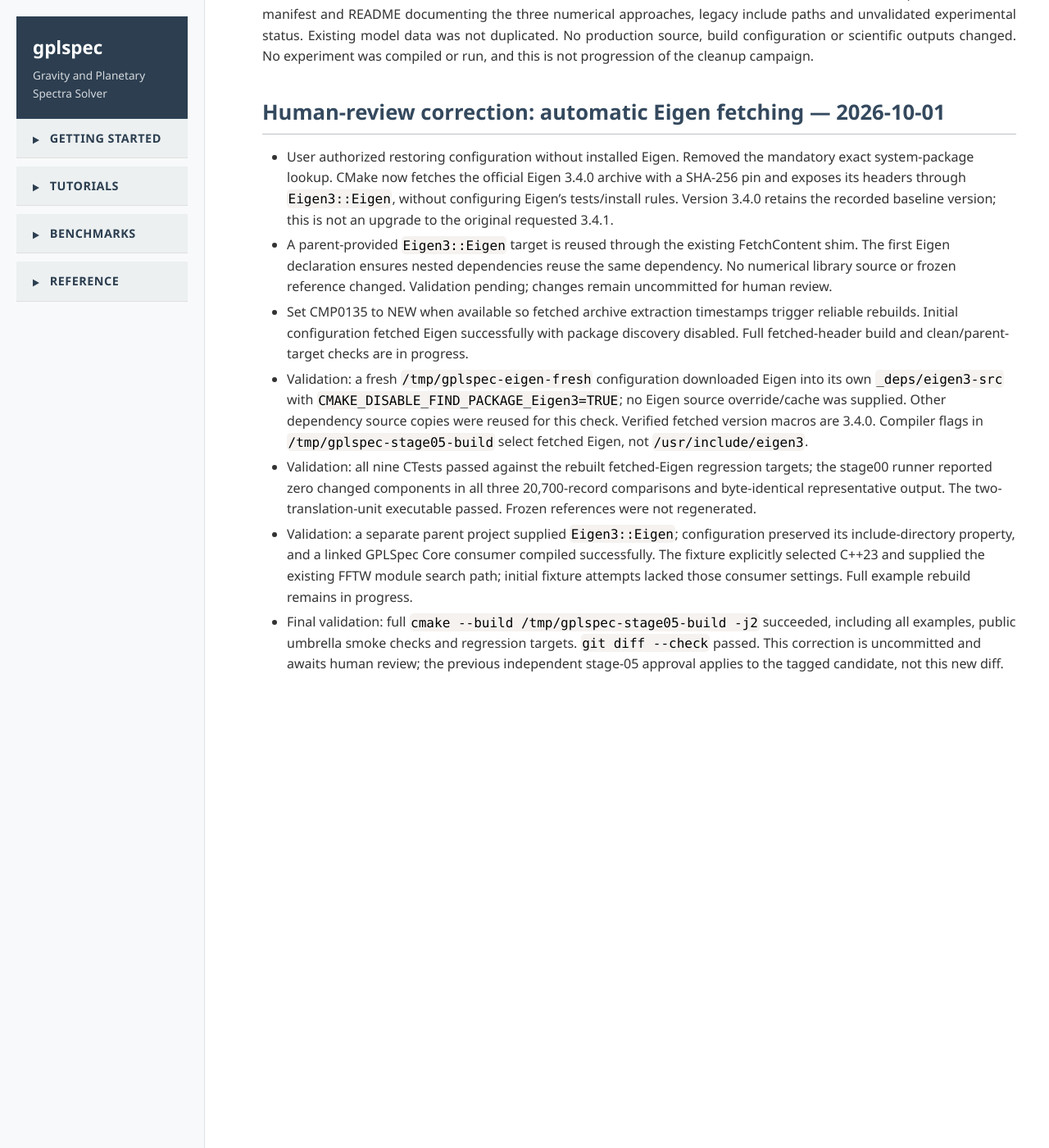
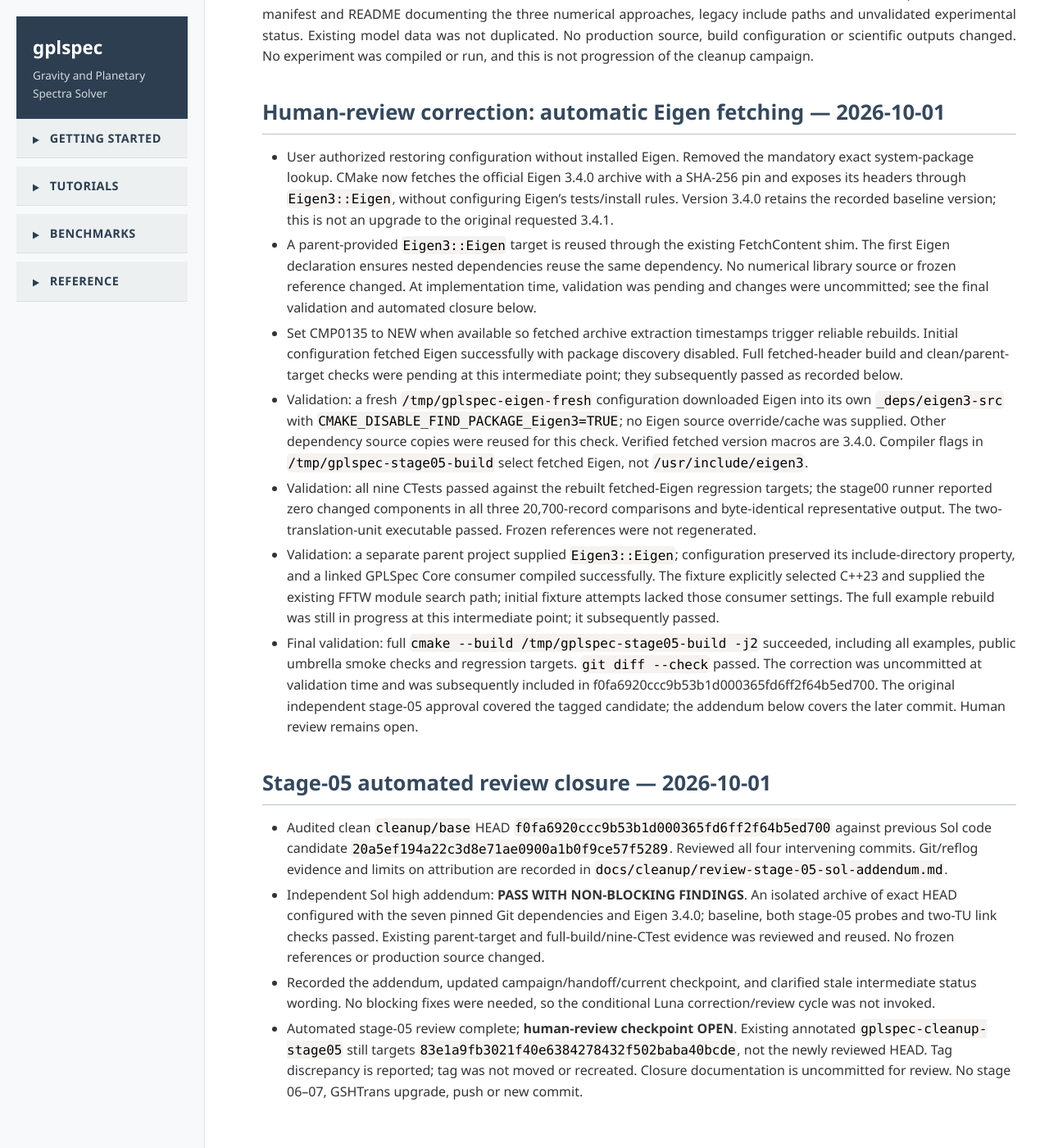
Before and after one commit to adcm2/gplspec, a Jekyll site: the page built from implementation_status.md, in a window 1280 px wide and 1400 px high, scrolled down 17487 px. Shown: the whole window at 82% size. Built offline with Jekyll 4.4.1, drawn with Linux system fonts in a browser that asks for light colours; nearby versions of some CDN libraries; our own code applies the rules of GitHub Pages for plain Markdown files; before the commit the page ends 18366 px from its top, so only the background shows below that.

Commit message:
Update documentation and add automated review addendum for stage 05

```diff
--- a/implementation_status.md
+++ b/implementation_status.md
@@ -225,9 +225,16 @@ At the user's request, copied the historical ellipticity experiment, plotting sc
 ## Human-review correction: automatic Eigen fetching — 2026-10-01
 
 - User authorized restoring configuration without installed Eigen. Removed the mandatory exact system-package lookup. CMake now fetches the official Eigen 3.4.0 archive with a SHA-256 pin and exposes its headers through `Eigen3::Eigen`, without configuring Eigen's tests/install rules. Version 3.4.0 retains the recorded baseline version; this is not an upgrade to the original requested 3.4.1.
-- A parent-provided `Eigen3::Eigen` target is reused through the existing FetchContent shim. The first Eigen declaration ensures nested dependencies reuse the same dependency. No numerical library source or frozen reference changed. Validation pending; changes remain uncommitted for human review.
-- Set CMP0135 to NEW when available so fetched archive extraction timestamps trigger reliable rebuilds. Initial configuration fetched Eigen successfully with package discovery disabled. Full fetched-header build and clean/parent-target checks are in progress.
+- A parent-provided `Eigen3::Eigen` target is reused through the existing FetchContent shim. The first Eigen declaration ensures nested dependencies reuse the same dependency. No numerical library source or frozen reference changed. At implementation time, validation was pending and changes were uncommitted; see the final validation and automated closure below.
+- Set CMP0135 to NEW when available so fetched archive extraction timestamps trigger reliable rebuilds. Initial configuration fetched Eigen successfully with package discovery disabled. Full fetched-header build and clean/parent-target checks were pending at this intermediate point; they subsequently passed as recorded below.
 - Validation: a fresh `/tmp/gplspec-eigen-fresh` configuration downloaded Eigen into its own `_deps/eigen3-src` with `CMAKE_DISABLE_FIND_PACKAGE_Eigen3=TRUE`; no Eigen source override/cache was supplied. Other dependency source copies were reused for this check. Verified fetched version macros are 3.4.0. Compiler flags in `/tmp/gplspec-stage05-build` select fetched Eigen, not `/usr/include/eigen3`.
 - Validation: all nine CTests passed against the rebuilt fetched-Eigen regression targets; the stage00 runner reported zero changed components in all three 20,700-record comparisons and byte-identical representative output. The two-translation-unit executable passed. Frozen references were not regenerated.
-- Validation: a separate parent project supplied `Eigen3::Eigen`; configuration preserved its include-directory property, and a linked GPLSpec Core consumer compiled successfully. The fixture explicitly selected C++23 and supplied the existing FFTW module search path; initial fixture attempts lacked those consumer settings. Full example rebuild remains in progress.
-- Final validation: full `cmake --build /tmp/gplspec-stage05-build -j2` succeeded, including all examples, public umbrella smoke checks and regression targets. `git diff --check` passed. This correction is uncommitted and awaits human review; the previous independent stage-05 approval applies to the tagged candidate, not this new diff.
+- Validation: a separate parent project supplied `Eigen3::Eigen`; configuration preserved its include-directory property, and a linked GPLSpec Core consumer compiled successfully. The fixture explicitly selected C++23 and supplied the existing FFTW module search path; initial fixture attempts lacked those consumer settings. The full example rebuild was still in progress at this intermediate point; it subsequently passed.
+- Final validation: full `cmake --build /tmp/gplspec-stage05-build -j2` succeeded, including all examples, public umbrella smoke checks and regression targets. `git diff --check` passed. The correction was uncommitted at validation time and was subsequently included in f0fa6920ccc9b53b1d000365fd6ff2f64b5ed700. The original independent stage-05 approval covered the tagged candidate; the addendum below covers the later commit. Human review remains open.
+
+## Stage-05 automated review closure — 2026-10-01
+
+- Audited clean `cleanup/base` HEAD `f0fa6920ccc9b53b1d000365fd6ff2f64b5ed700` against previous Sol code candidate `20a5ef194a22c3d8e71ae0900a1b0f9ce57f5289`. Reviewed all four intervening commits. Git/reflog evidence and limits on attribution are recorded in `docs/cleanup/review-stage-05-sol-addendum.md`.
+- Independent Sol high addendum: **PASS WITH NON-BLOCKING FINDINGS**. An isolated archive of exact HEAD configured with the seven pinned Git dependencies and Eigen 3.4.0; baseline, both stage-05 probes and two-TU link checks passed. Existing parent-target and full-build/nine-CTest evidence was reviewed and reused. No frozen references or production source changed.
+- Recorded the addendum, updated campaign/handoff/current checkpoint, and clarified stale intermediate status wording. No blocking fixes were needed, so the conditional Luna correction/review cycle was not invoked.
+- Automated stage-05 review complete; **human-review checkpoint OPEN**. Existing annotated `gplspec-cleanup-stage05` still targets `83e1a9fb3021f40e6384278432f502baba40bcde`, not the newly reviewed HEAD. Tag discrepancy is reported; tag was not moved or recreated. Closure documentation is uncommitted for review. No stage 06–07, GSHTrans upgrade, push or new commit.
```
Also changed, not shown: AGENTS.md (+2 -0 lines), docs/cleanup/campaign.md (+6 -0 lines), docs/cleanup/review-stage-05-sol-addendum.md (added, +38 -0 lines), docs/cleanup/stage-05-handoff.md (+6 -0 lines).
